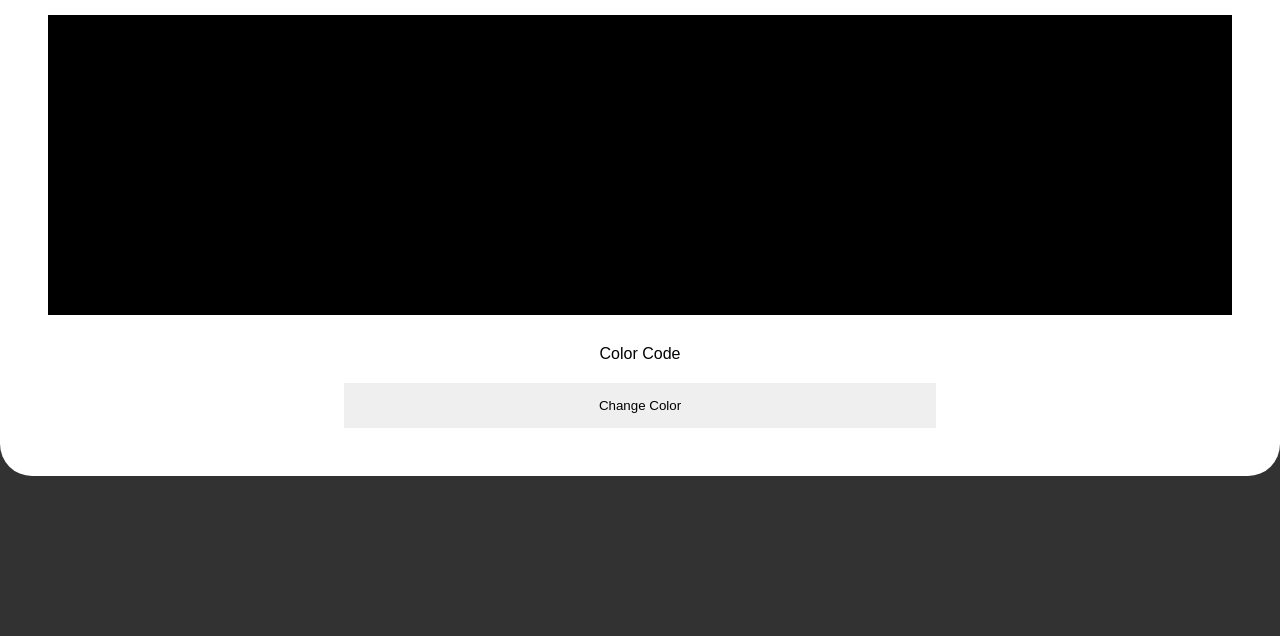
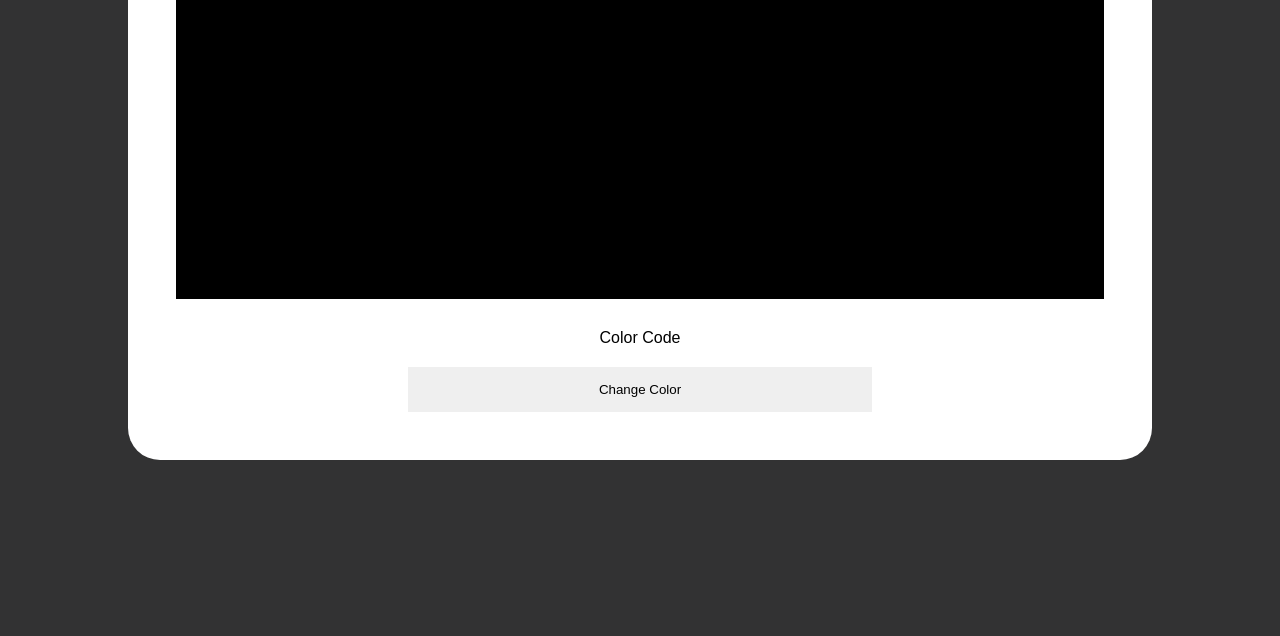
Before and after one commit to Zilla18/Hex-color-changing-App, a plain HTML site: page index.html in a window 1280 px wide. Shown: the part 164-800 px from the top of the page. Drawn offline with Linux system fonts and the light colour scheme.

Commit message:
Change made

```diff
--- a/style.css
+++ b/style.css
@@ -6,14 +6,13 @@
   overflow: hidden;
 }
 body {
-  margin: 0;
   width: 100%;
   background-color: rgb(50, 50, 51);
 }
 .container {
-  width: 100%;
+  width: 80%;
   background-color: #ffffff;
-  margin: 4rem auto;
+  margin: 3rem auto;
   padding: 3rem;
   border-radius: 2rem;
 }
```
